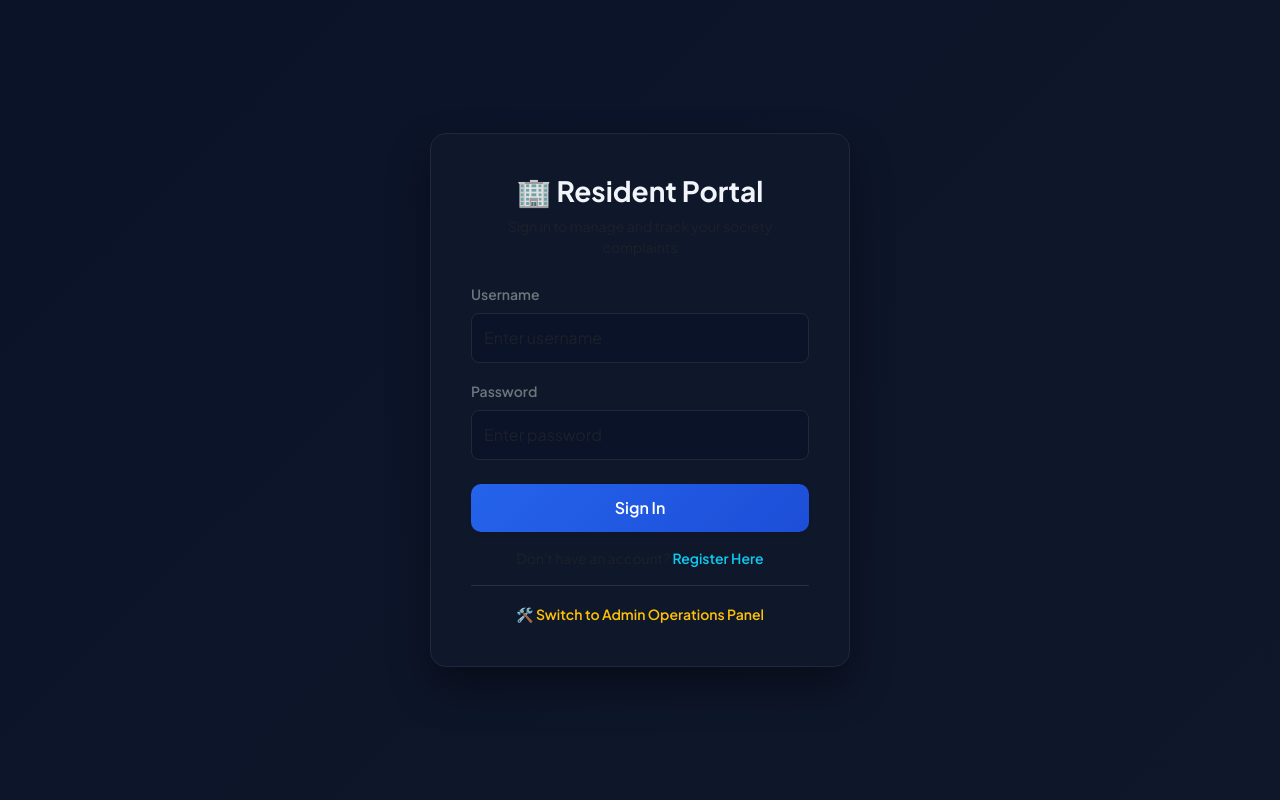
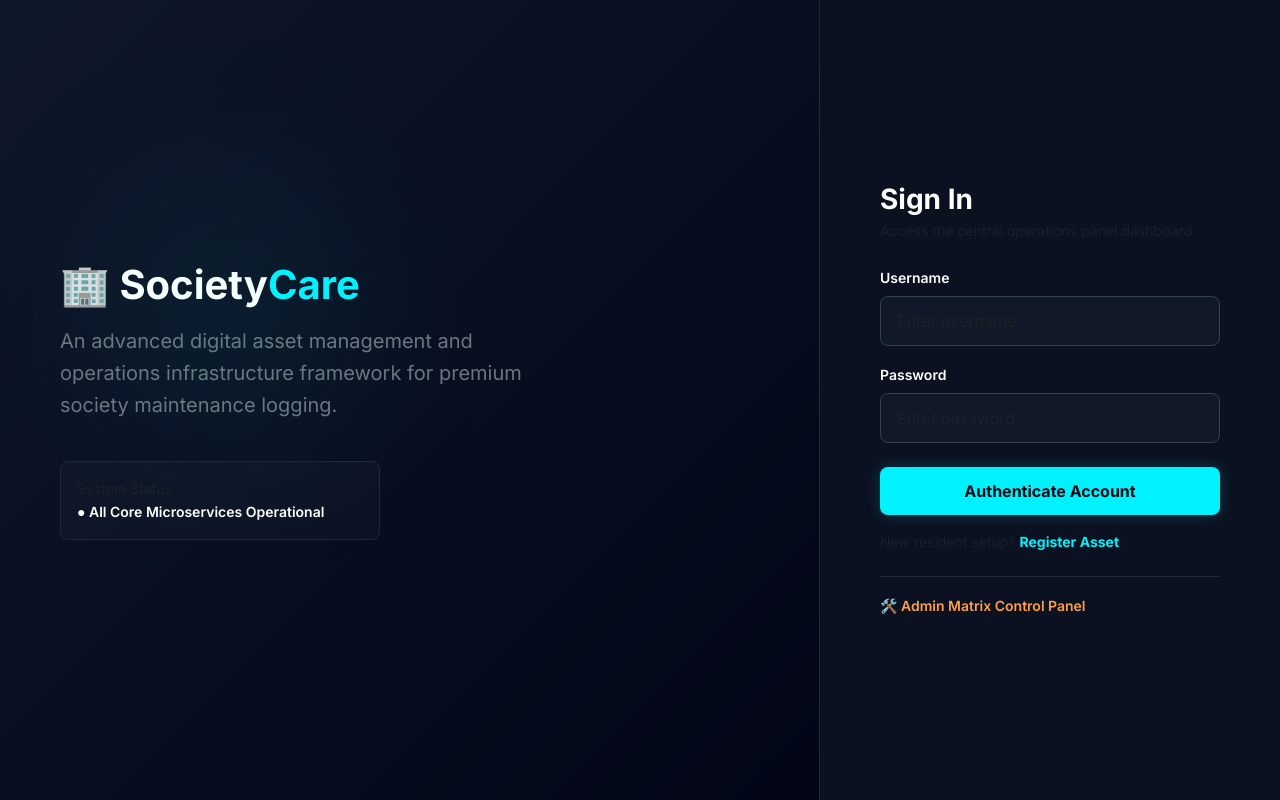
Before and after one commit to aman-pandey2004/Society-Maintenance-Tracker, a Django app: a page that uses core/templates/core/login.html in a window 1280 px wide. Run offline with Django 5.2, Linux system fonts and the light colour scheme.

```diff
--- a/core/templates/core/login.html
+++ b/core/templates/core/login.html
@@ -3,91 +3,140 @@
 <head>
     <meta charset="UTF-8">
     <meta name="viewport" content="width=device-width, initial-scale=1.0">
-    <title>Resident Login - Society Maintenance</title>
+    <title>Portal Login - Society Care</title>
     <link href="https://cdn.jsdelivr.net/npm/bootstrap@5.3.0/dist/css/bootstrap.min.css" rel="stylesheet">
-    <link href="https://fonts.googleapis.com/css2?family=Plus+Jakarta+Sans:wght@400;500;600;700&display=swap" rel="stylesheet">
+    <link href="https://fonts.googleapis.com/css2?family=Inter:wght@400;500;600;700&display=swap" rel="stylesheet">
     <style>
         body {
-            font-family: 'Plus Jakarta Sans', sans-serif;
-            background: linear-gradient(135deg, #0b1329 0%, #0f172a 100%) !important;
+            font-family: 'Inter', sans-serif;
+            background-color: #060913 !important;
+            color: #ffffff;
             min-height: 100vh;
+            margin: 0;
+        }
+        .split-container {
             display: flex;
-            align-items: center;
+            min-height: 100vh;
+        }
+        .brand-side {
+            flex: 1;
+            background: linear-gradient(135deg, #0f172a 0%, #020617 100%);
+            border-right: 1px solid #1f2937;
+            display: flex;
+            flex-direction: column;
             justify-content: center;
-            color: #f1f5f9;
+            padding: 60px;
+            position: relative;
         }
-        .login-card {
-            background: #0f172a !important;
-            border: 1px solid #1e293b !important;
-            border-radius: 16px !important;
-            box-shadow: 0 20px 40px rgba(0, 0, 0, 0.4) !important;
-            width: 420px;
-            padding: 40px;
+        .brand-side::before {
+            content: '';
+            position: absolute;
+            top: 20%;
+            left: 10%;
+            width: 300px;
+            height: 300px;
+            background: rgba(0, 242, 254, 0.05);
+            filter: blur(80px);
+            border-radius: 50%;
         }
-        .btn-gradient {
-            background: linear-gradient(135deg, #2563eb 0%, #1d4ed8 100%) !important;
-            color: white !important;
+        .form-side {
+            width: 460px;
+            background-color: #0b1120;
+            display: flex;
+            flex-direction: column;
+            justify-content: center;
+            padding: 60px;
+        }
+        .form-card {
+            animation: fadeIn 0.5s ease-out;
+        }
+        @keyframes fadeIn {
+            from { opacity: 0; transform: translateY(10px); }
+            to { opacity: 1; transform: translateY(0); }
+        }
+        .btn-neon {
+            background: #00f2fe !important;
+            color: #060913 !important;
             border: none !important;
-            border-radius: 10px !important;
-            font-weight: 600 !important;
+            border-radius: 8px !important;
+            font-weight: 700 !important;
             padding: 12px;
+            transition: all 0.3s ease;
+            box-shadow: 0 0 15px rgba(0, 242, 254, 0.2);
         }
-        .btn-gradient:hover {
-            background: linear-gradient(135deg, #1d4ed8 0%, #1e40af 100%) !important;
+        .btn-neon:hover {
+            background: #00c2cb !important;
+            box-shadow: 0 0 25px rgba(0, 242, 254, 0.4);
         }
         .form-control {
-            background-color: #0b1329 !important;
-            border: 1px solid #1e293b !important;
+            background-color: #111827 !important;
+            border: 1px solid #374151 !important;
             color: #ffffff !important;
-            padding: 12px;
+            padding: 12px 16px;
             border-radius: 8px;
         }
         .form-control:focus {
-            border-color: #3b82f6 !important;
-            box-shadow: none !important;
-            color: #ffffff !important;
+            border-color: #00f2fe !important;
+            box-shadow: 0 0 10px rgba(0, 242, 254, 0.15) !important;
+            background-color: #111827 !important;
+        }
+        .neon-text { color: #00f2fe !important; }
+        .alert-custom {
+            background: rgba(239, 68, 68, 0.1);
+            border: 1px solid #ef4444;
+            color: #fca5a5;
+            border-radius: 8px;
+        }
+        @media (max-width: 850px) {
+            .brand-side { display: none; }
+            .form-side { width: 100%; padding: 30px; }
         }
     </style>
 </head>
 <body>
 
-    <div class="login-card text-center">
-        <h3 class="fw-bold mb-2">🏢 Resident Portal</h3>
-        <p class="text-muted small mb-4">Sign in to manage and track your society complaints</p>
+    <div class="split-container">
+        <div class="brand-side">
+            <h1 class="fw-bold mb-3 tracking-tight">🏢 Society<span class="neon-text">Care</span></h1>
+            <p class="text-secondary fs-5" style="max-width: 480px; line-height: 1.6;">An advanced digital asset management and operations infrastructure framework for premium society maintenance logging.</p>
+            <div class="mt-4 p-3 rounded-3" style="background: rgba(255,255,255,0.02); border: 1px solid #1f2937; max-width: 320px;">
+                <span class="text-muted small d-block">System Status</span>
+                <span class="fw-semibold small text-white">● All Core Microservices Operational</span>
+            </div>
+        </div>
 
-        {% if messages %}
-            {% for message in messages %}
-                <div class="alert alert-success small py-2" role="alert">
-                    {{ message }}
-                </div>
-            {% endfor %}
-        {% endif %}
+        <div class="form-side">
+            <div class="form-card">
+                <h3 class="fw-bold mb-1 text-white">Sign In</h3>
+                <p class="text-muted small mb-4">Access the central operations panel dashboard</p>
 
                 {% if form.errors %}
-            <div class="alert alert-danger small py-2" role="alert">
-                Invalid username or password!
+                    <div class="alert alert-custom small py-2 fw-medium mb-3">
+                        ⚠️ Invalid username or password!
                     </div>
                 {% endif %}
 
                 <form method="POST">
                     {% csrf_token %}
-            <div class="mb-3 text-start">
-                <label class="form-label small fw-semibold text-secondary">Username</label>
+                    <div class="mb-3">
+                        <label class="form-label small fw-semibold text-white">Username</label>
                         <input type="text" name="username" class="form-control" placeholder="Enter username" required>
                     </div>
 
-            <div class="mb-4 text-start">
-                <label class="form-label small fw-semibold text-secondary">Password</label>
+                    <div class="mb-4">
+                        <label class="form-label small fw-semibold text-white">Password</label>
                         <input type="password" name="password" class="form-control" placeholder="Enter password" required>
                     </div>
 
-            <button type="submit" class="btn btn-gradient w-100 shadow-sm mb-3">Sign In</button>
+                    <button type="submit" class="btn btn-neon w-100 mb-3">Authenticate Account</button>
                 </form>
 
-        <p class="small text-muted mb-2">Don't have an account? <a href="/register/" class="text-info text-decoration-none fw-semibold">Register Here</a></p>
+                <p class="small mb-4 text-muted">New resident setup? <a href="/register/" class="neon-text text-decoration-none fw-bold">Register Asset</a></p>
 
                 <div class="border-top border-secondary opacity-25 my-3"></div>
-        <a href="/admin/" class="text-warning small text-decoration-none fw-semibold">🛠️ Switch to Admin Operations Panel</a>
+                <a href="/admin/" class="small text-decoration-none fw-semibold" style="color: #ff9f43 !important;">🛠️ Admin Matrix Control Panel</a>
+            </div>
+        </div>
     </div>
 
 </body>
```
Lines whose indentation alone changed are shown as unchanged.
